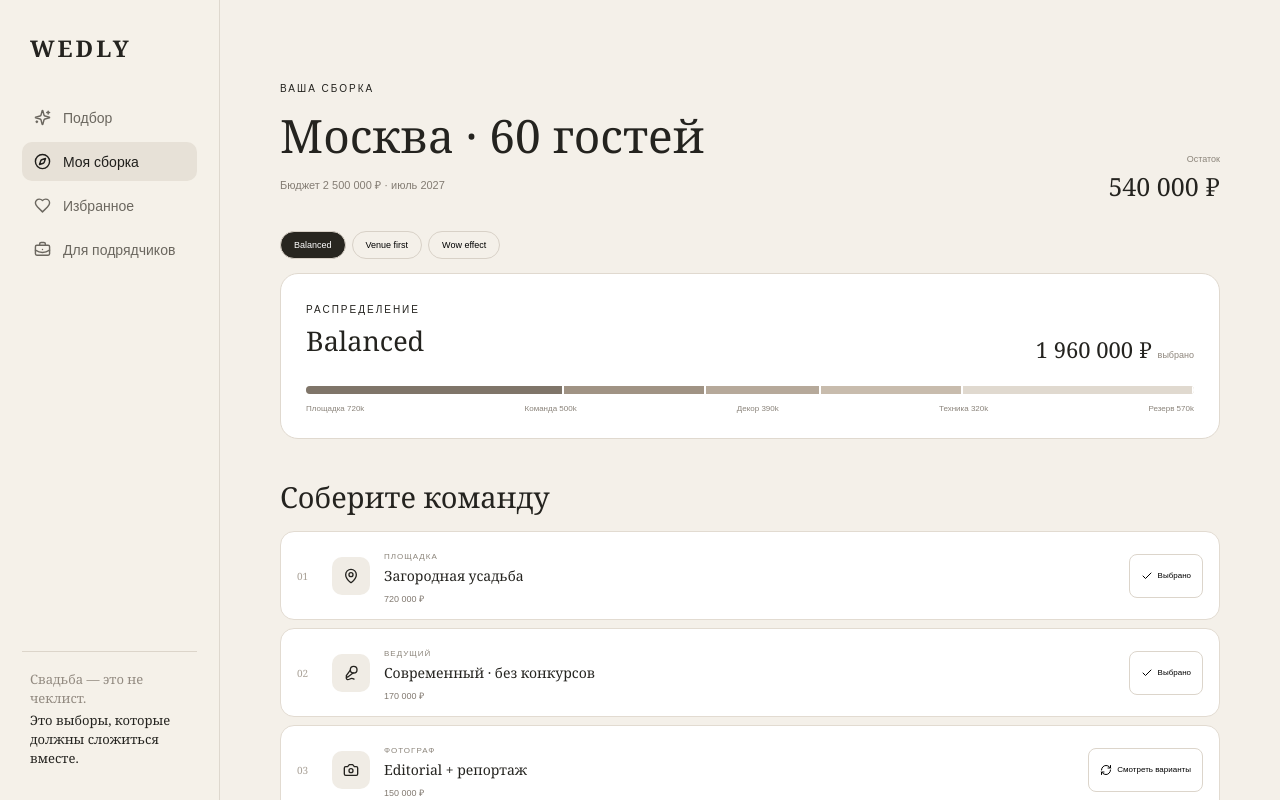
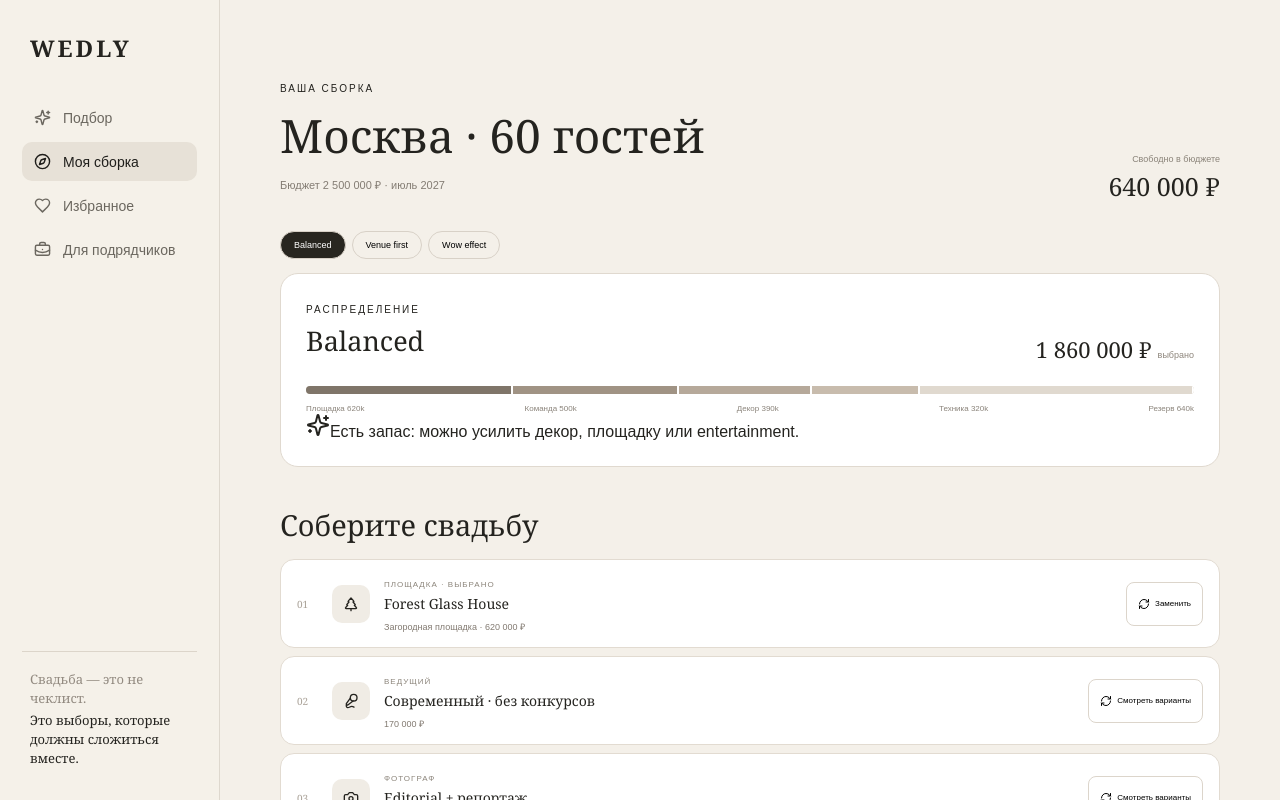
Before and after one commit to shibaaboy/weddings-mvp, a Next.js app: page /weddings-mvp/build in a window 1280 px wide. Shown: the top 800 px of the page. Built offline with nearby package versions, Linux system fonts and the light colour scheme.

Commit message:
feat: add venue selection with live budget recalculation

```diff
--- a/src/app/build/page.tsx
+++ b/src/app/build/page.tsx
@@ -1,8 +1,32 @@
 "use client";
-import {useState} from "react";import {Sidebar} from "@/components/Sidebar";import {MapPin,Mic2,Camera,Video,Sparkles,CakeSlice,Lightbulb,Flower2,RefreshCw,Check} from "lucide-react";
-const initial=[["Площадка","Загородная усадьба","720 000",MapPin],["Ведущий","Современный · без конкурсов","170 000",Mic2],["Фотограф","Editorial + репортаж","150 000",Camera],["Видео","Киношный highlight","130 000",Video],["Reels-maker","Контент в день свадьбы","50 000",Sparkles],["Декор","Ткани · минимализм","390 000",Flower2],["Свет и звук","Полный комплект","320 000",Lightbulb],["Торт","Минималистичный","30 000",CakeSlice]] as const;
-export default function Build(){const [mode,setMode]=useState("Balanced");return <div className="app"><Sidebar/><main className="marketMain"><header className="buildHead"><div><span className="eyebrow">ВАША СБОРКА</span><h1>Москва · 60 гостей</h1><p>Бюджет 2 500 000 ₽ · июль 2027</p></div><div className="remaining"><small>Остаток</small><b>540 000 ₽</b></div></header>
-<div className="modes">{["Balanced","Venue first","Wow effect"].map(x=><button key={x} className={mode===x?"selected":""} onClick={()=>setMode(x)}>{x}</button>)}</div>
-<section className="allocation"><div className="allocationTop"><div><span className="eyebrow">РАСПРЕДЕЛЕНИЕ</span><h2>{mode}</h2></div><b>1 960 000 ₽ <small>выбрано</small></b></div><div className="allocationBar"><i style={{width:"29%"}}/><i style={{width:"16%"}}/><i style={{width:"13%"}}/><i style={{width:"16%"}}/><i style={{width:"26%"}}/></div><div className="legend"><span>Площадка 720k</span><span>Команда 500k</span><span>Декор 390k</span><span>Техника 320k</span><span>Резерв 570k</span></div></section>
-<h2 className="chooseTitle">Соберите команду</h2><section className="categoryList">{initial.map(([name,desc,price,Icon],i)=><article className="category" key={name}><div className="categoryNo">{String(i+1).padStart(2,"0")}</div><div className="categoryIcon"><Icon/></div><div className="categoryText"><small>{name}</small><h3>{desc}</h3><span>{price} ₽</span></div><button>{i<2?<><Check/> Выбрано</>:<><RefreshCw/> Смотреть варианты</>}</button></article>)}</section>
-</main></div>}
+import {useMemo,useState} from "react";
+import {Sidebar} from "@/components/Sidebar";
+import {MapPin,Mic2,Camera,Video,Sparkles,CakeSlice,Lightbulb,Flower2,RefreshCw,Check,X,Users,TreePine,Building2,Heart} from "lucide-react";
+
+const BUDGET=2500000;
+const fixed=[["Ведущий","Современный · без конкурсов",170000,Mic2],["Фотограф","Editorial + репортаж",150000,Camera],["Видео","Киношный highlight",130000,Video],["Reels-maker","Контент в день свадьбы",50000,Sparkles],["Декор","Ткани · минимализм",390000,Flower2],["Свет и звук","Полный комплект",320000,Lightbulb],["Торт","Минималистичный",30000,CakeSlice]] as const;
+const venues=[
+ {id:1,name:"Forest Glass House",kind:"Загородная площадка",place:"25 км от Москвы",capacity:"до 80",price:620000,tone:"forest",tags:["панорамные окна","лес","церемония на улице"],Icon:TreePine},
+ {id:2,name:"White Manor",kind:"Усадьба",place:"Москва",capacity:"до 100",price:760000,tone:"manor",tags:["светлый зал","терраса","размещение"],Icon:Building2},
+ {id:3,name:"Lake Pavilion",kind:"Павильон у воды",place:"35 км от Москвы",capacity:"до 70",price:540000,tone:"lake",tags:["вода","закат","современная архитектура"],Icon:Sparkles},
+ {id:4,name:"Loft Garden",kind:"Городская площадка",place:"Москва",capacity:"до 90",price:430000,tone:"loft",tags:["лофт","сад","центр"],Icon:Building2}
+];
+
+export default function Build(){
+ const [mode,setMode]=useState("Balanced"); const [show,setShow]=useState(false); const [venueId,setVenueId]=useState(1);
+ const venue=venues.find(v=>v.id===venueId)!;
+ const fixedTotal=fixed.reduce((s,x)=>s+x[2],0); const selected=venue.price+fixedTotal; const remaining=BUDGET-selected;
+ const pct=Math.round(venue.price/BUDGET*100);
+ const reservePct=Math.max(0,100-pct-42);
+ const money=(n:number)=>n.toLocaleString("ru-RU")+" ₽";
+ const advice=useMemo(()=>remaining>=600000?"Есть запас: можно усилить декор, площадку или entertainment.":remaining>=300000?"Сборка сбалансирована — остаётся комфортный резерв.":"Резерв небольшой. WEDLY предложит более доступные замены.",[remaining]);
+ return <div className="app"><Sidebar/><main className="marketMain">
+ <header className="buildHead"><div><span className="eyebrow">ВАША СБОРКА</span><h1>Москва · 60 гостей</h1><p>Бюджет {money(BUDGET)} · июль 2027</p></div><div className={"remaining "+(remaining<300000?"low":"")}><small>Свободно в бюджете</small><b>{money(remaining)}</b></div></header>
+ <div className="modes">{["Balanced","Venue first","Wow effect"].map(x=><button key={x} className={mode===x?"selected":""} onClick={()=>setMode(x)}>{x}</button>)}</div>
+ <section className="allocation"><div className="allocationTop"><div><span className="eyebrow">РАСПРЕДЕЛЕНИЕ</span><h2>{mode}</h2></div><b>{money(selected)} <small>выбрано</small></b></div><div className="allocationBar dynamic"><i style={{width:pct+"%"}}/><i style={{width:"20%"}}/><i style={{width:"16%"}}/><i style={{width:"13%"}}/><i style={{width:reservePct+"%"}}/></div><div className="legend"><span>Площадка {Math.round(venue.price/1000)}k</span><span>Команда 500k</span><span>Декор 390k</span><span>Техника 320k</span><span>Резерв {Math.round(remaining/1000)}k</span></div><div className="budgetAdvice"><Sparkles/><span>{advice}</span></div></section>
+ <h2 className="chooseTitle">Соберите свадьбу</h2><section className="categoryList">
+ <article className="category featuredCategory"><div className="categoryNo">01</div><div className={"categoryIcon venueMini "+venue.tone}><venue.Icon/></div><div className="categoryText"><small>Площадка · выбрано</small><h3>{venue.name}</h3><span>{venue.kind} · {money(venue.price)}</span></div><button onClick={()=>setShow(true)}><RefreshCw/> Заменить</button></article>
+ {fixed.map(([name,desc,price,Icon],i)=><article className="category" key={name}><div className="categoryNo">{String(i+2).padStart(2,"0")}</div><div className="categoryIcon"><Icon/></div><div className="categoryText"><small>{name}</small><h3>{desc}</h3><span>{money(price)}</span></div><button><RefreshCw/> Смотреть варианты</button></article>)}</section>
+ {show&&<div className="venueOverlay" onClick={()=>setShow(false)}><section className="venueDrawer" onClick={e=>e.stopPropagation()}><header><div><span className="eyebrow">ПЛОЩАДКИ · DEMO DATA</span><h2>Выберите место</h2><p>Подходят под 60 гостей и ваш бюджет. Цены сейчас демонстрационные.</p></div><button className="close" onClick={()=>setShow(false)}><X/></button></header><div className="venueGrid">{venues.map(v=><article className={"venueCard "+(v.id===venueId?"chosen":"")} key={v.id}><div className={"venueVisual "+v.tone}><v.Icon/><Heart className="heart"/><span>{v.kind}</span></div><div className="venueBody"><div className="venueMeta"><span><MapPin/> {v.place}</span><span><Users/> {v.capacity}</span></div><h3>{v.name}</h3><div className="tags">{v.tags.map(t=><span key={t}>{t}</span>)}</div><footer><b>от {money(v.price)}</b><button onClick={()=>{setVenueId(v.id);setShow(false)}}>{v.id===venueId?<><Check/> Выбрано</>:"Выбрать"}</button></footer></div></article>)}</div></section></div>}
+ </main></div>
+}
```
